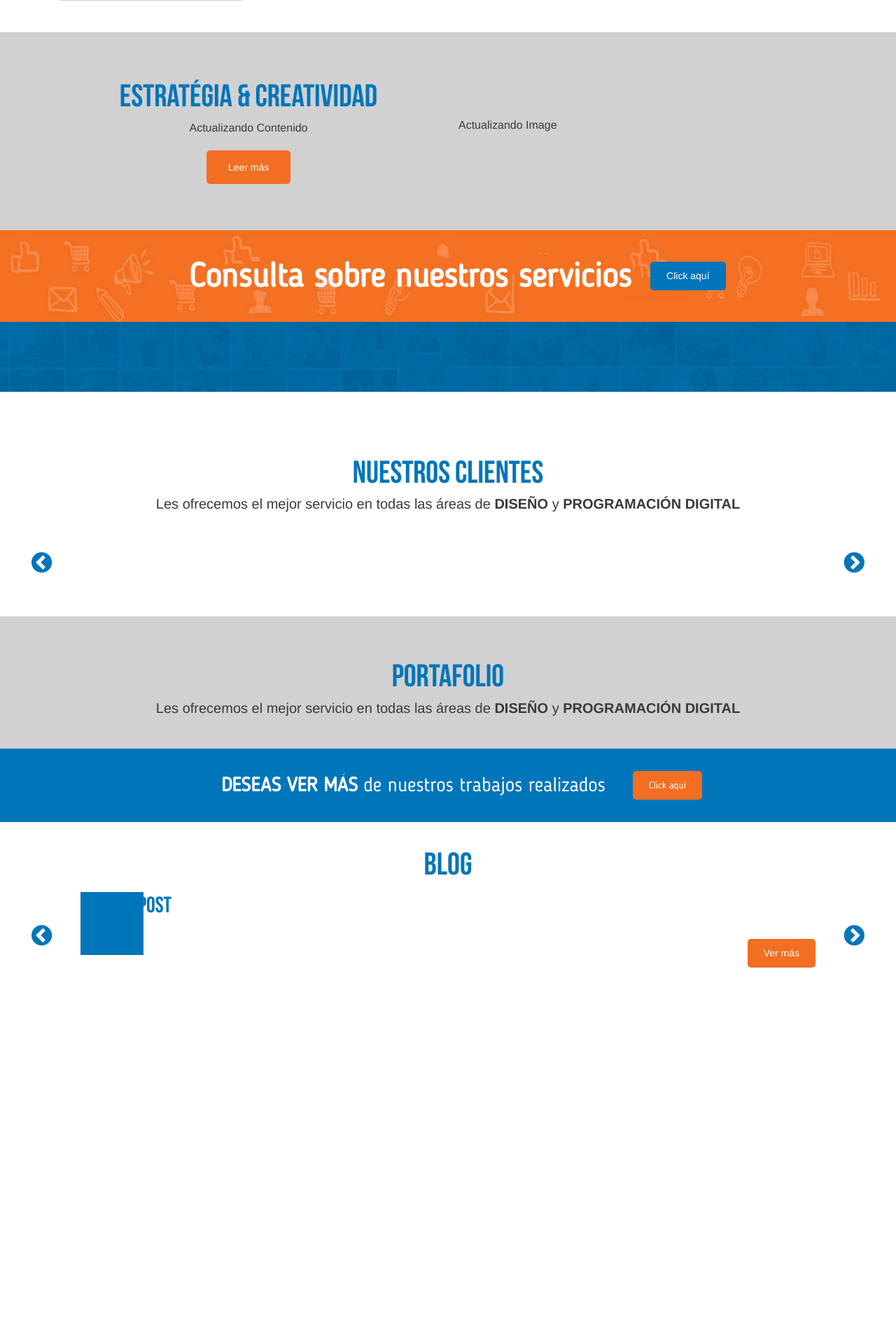
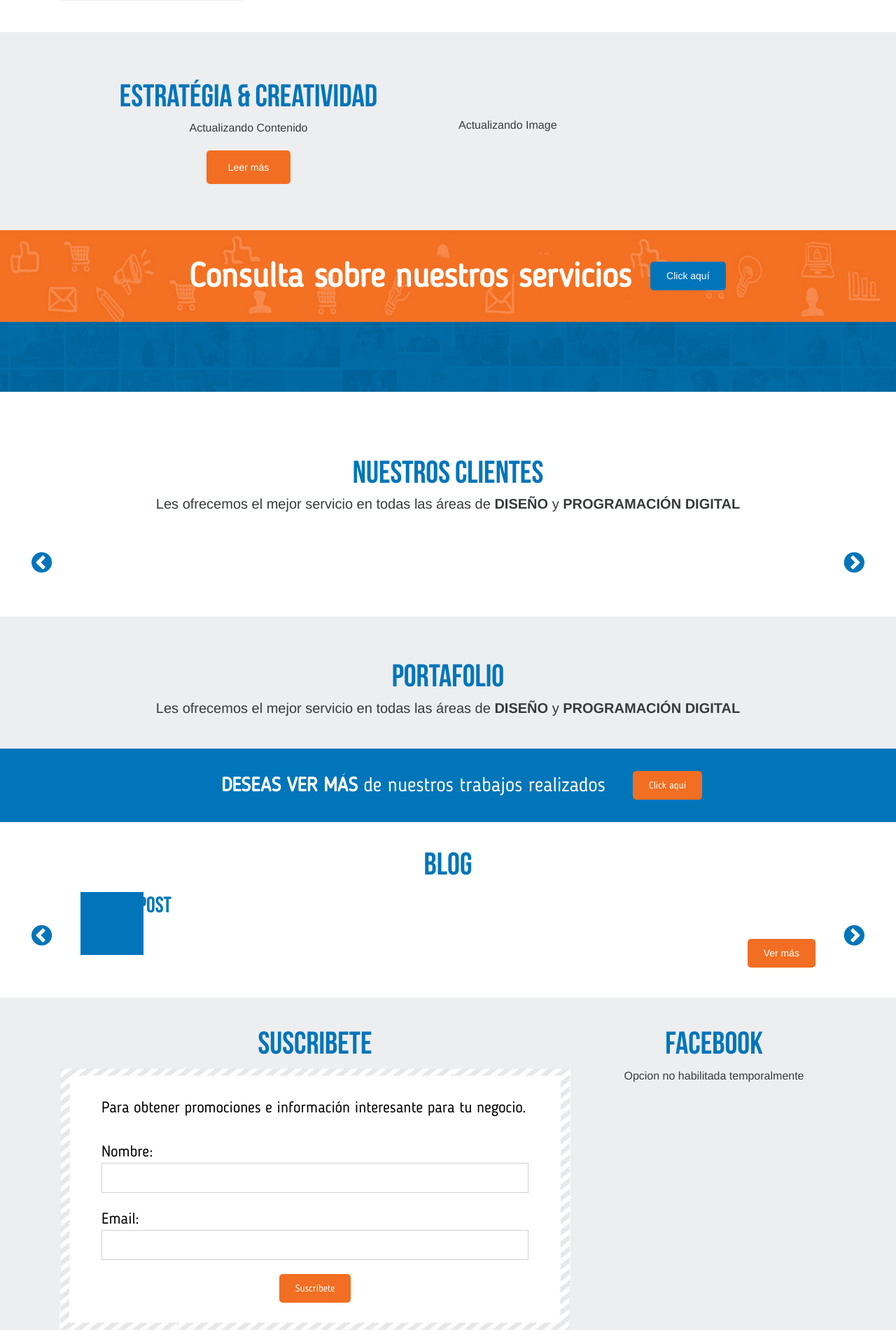
Before and after one commit to JDarkGreen/ingenioart, a WordPress theme: template themes/ingenioart/index.php in a window 1280 px wide. Shown: the part 1146-3047 px from the top of the page at 70% size. Before the commit the page ends 2529 px from the top, so only its background shows below. Run offline with PHP 8.4 and a stand-in for WordPress, Linux system fonts and the light colour scheme; the site name, menu and one post (Sample post) are stand-ins, and other content is empty; some libraries are stand-ins or nearby versions.

Commit message:
update home miscelaneo

```diff
--- a/themes/ingenioart/css/master.sass
+++ b/themes/ingenioart/css/master.sass
@@ -18,11 +18,12 @@
 /**-------------------------- VARIABLES ---------------------------------------------**/
 /***************************************************************************************/
 
-$ingenioart_orange: #F26E22
-$ingenioart_blue  : #0075BA
+$ingenioart_orange     : #F26E22
+$ingenioart_blue       : #0075BA
 
-$ingenioart_gray  : #D1D1D1
-$ingenioart_cyan  : #00F1F6
+$ingenioart_gray       : #EDEEF0
+$ingenioart_gray_oscuro: #D1D1D1
+$ingenioart_cyan       : #00F1F6
 
 
 /***************************************************************************************/
@@ -532,6 +533,35 @@ body,html
 .pageInicio__blog__carousel
 	padding: 0 30px
 
+//Seccion Miscelaneo
+.pageInicio__miscelaneo
+	background: $ingenioart_gray
+	padding   : 40px 0
+//Formulario
+.pageInicio__miscelaneo__form
+	background     : url("../images/pages/inicio/inicio_suscribete_fondo.jpg") no-repeat
+	background-size: 100% 100%
+	color          : black
+	font-family    : "BloggerSans"
+	font-size      : 22px
+	padding        : 40px 60px
+	//description
+	p.description
+		margin: 0 auto 30px
+	//label
+	label
+		margin: 0
+	//input
+	input
+		border   : 1px solid $ingenioart_gray_oscuro
+		display  : block
+		font-size: 1em
+		margin   : 0 auto 20px
+		outline  : 0
+		padding  : 4px 15px
+		width    : 100%
+
+
 /***************************************************************************************/
 /**-------------------------- PÁGINA NOSOTROS  ---------------------------------------**/
 /***************************************************************************************/
--- a/themes/ingenioart/index.php
+++ b/themes/ingenioart/index.php
@@ -262,5 +262,71 @@
 	</div> <!-- /.container -->
 </section> <!-- /.pageInicio__blog -->
 
+<!-- Sección Miscelanea -->
+<section class="pageInicio__miscelaneo">
+	<div class="container">
+		<div class="row">
+			<div class="col-xs-8">
+				<!-- Sección Suscribirse -->
+				<section class="pageInicio__miscelaneo__content">
+					<!-- Título --> <h2 class="pageCommon__title text-xs-center text-uppercase"><?php _e('suscribete',LANG ); ?></h2>
+
+					<!-- Formulario -->
+					<form action="" class="pageInicio__miscelaneo__form">
+
+						<p class="description"><?php _e('Para obtener promociones e información interesante para tu negocio.', LANG ) ?> </p>
+
+						<!-- Nombre  -->
+						<label for=""> <?php _e('Nombre:' , LANG ); ?></label>
+						<input type="text" name="input_name" />
+
+						<!-- Email  -->
+						<label for=""> <?php _e('Email:' , LANG ); ?></label>
+						<input type="email" name="input_email" />
+
+						<!-- Boton Suscribirse -->
+						<div class="text-xs-center">
+							<a href="#" class="btn__show-more btn__show-more--orange"><?php _e('Suscríbete', LANG ); ?></a>
+						</div> <!-- /.text-xs-center -->
+
+					</form> <!-- /.pageInicio__miscelaneo__form -->
+				</section> <!-- /.pageInicio__miscelaneo__content -->
+			</div> <!-- /col-xs-9 -->
+			<div class="col-xs-4">
+				<!-- Sección Facebook -->
+				<section class="pageInicio__miscelaneo__content">
+					<!-- Título --> <h2 class="pageCommon__title text-xs-center text-uppercase"><?php _e('facebook',LANG ); ?></h2>
+
+					<!-- Facebook -->
+					<?php $link_facebook = $options['red_social_fb'];
+						if( !empty($link_facebook) ) :
+					?>
+						<section class="container__facebook">
+							<!-- Contebn -->
+							<div id="fb-root" class=""></div>
+
+							<!-- Script -->
+							<script>(function(d, s, id) {
+								var js, fjs = d.getElementsByTagName(s)[0];
+								if (d.getElementById(id)) return;
+								js = d.createElement(s); js.id = id;
+								js.src = "//connect.facebook.net/es_LA/sdk.js#xfbml=1&version=v2.5";
+								fjs.parentNode.insertBefore(js, fjs);
+							}(document, 'script', 'facebook-jssdk'));</script>
+
+							<div class="fb-page" data-href="<?= $link_facebook ?>" data-tabs="timeline" data-small-header="false" data-adapt-container-width="true" data-height="380" data-hide-cover="false" data-show-facepile="true">
+							</div> <!-- /. fb-page-->
+						</section> <!-- /.container__facebook -->
+					<?php else: ?>
+						<p class="text-xs-center">Opcion no habilitada temporalmente</p>
+					<?php endif; ?>
+
+
+				</section> <!-- /.pageInicio__miscelaneo__content -->
+			</div>  <!-- /col-xs-4 -->
+		</div> <!-- /.row -->
+	</div> <!-- /.container -->
+</section> <!-- /container -->
+
 <!-- Footer -->
 <?php get_footer(); ?>
```
Also changed, not shown: themes/ingenioart/css/master.css, themes/ingenioart/images/pages/inicio/inicio_suscribete_fondo.jpg (added).
